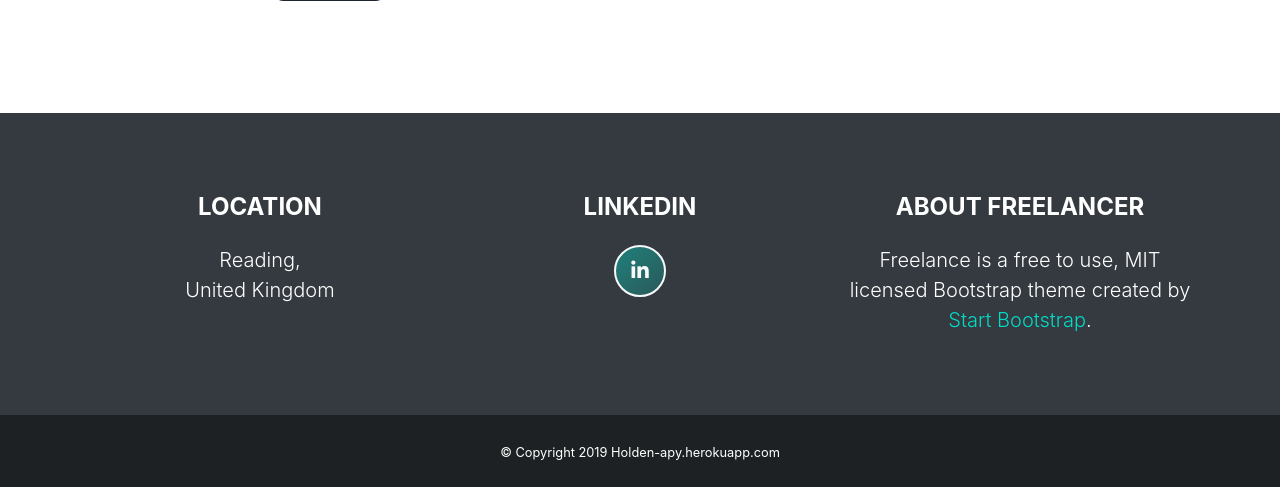
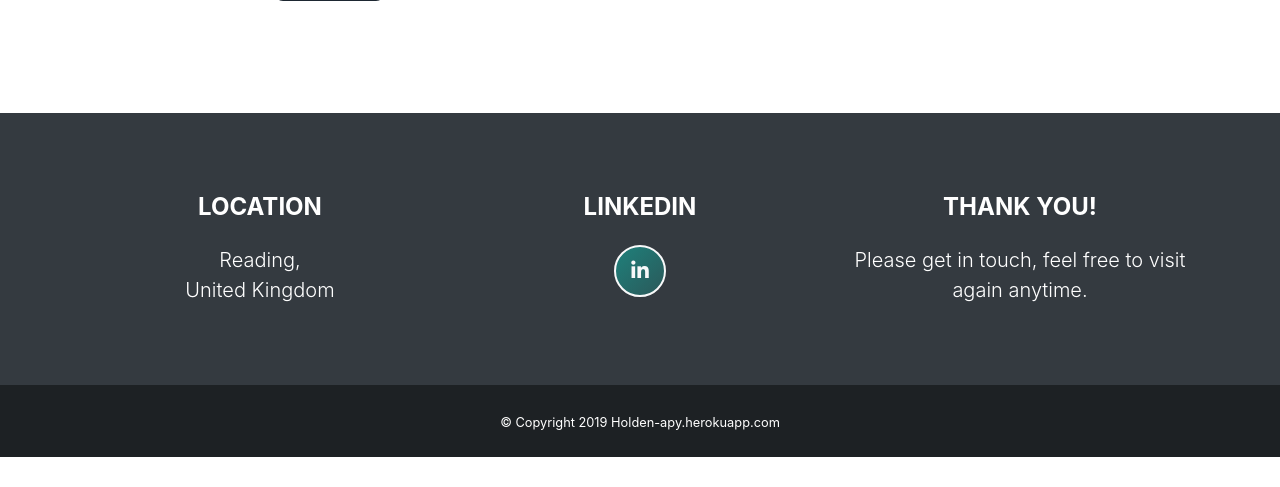
Before and after one commit to ElDiabloRojo/flask-portfolio, a Flask app: page / in a window 1280 px wide. Shown: the part 2847-3334 px from the top of the page. After the commit the page ends 3304 px from the top, so only its background shows below. Run offline with Flask 2, Linux system fonts and the light colour scheme; style sheets or scripts are compiled from the project's sources; some libraries are stand-ins or nearby versions.

Commit message:
minor updates

```diff
--- a/frontend/app/templates/index.html
+++ b/frontend/app/templates/index.html
@@ -288,9 +288,8 @@
 
             <!-- Footer About Text -->
             <div class="col-lg-4">
-                <h4 class="text-uppercase mb-4">About Freelancer</h4>
-                <p class="lead mb-0">Freelance is a free to use, MIT licensed Bootstrap theme created by
-                    <a class="text-secondary" href="http://startbootstrap.com">Start Bootstrap</a>.</p>
+                <h4 class="text-uppercase mb-4">Thank You!</h4>
+                <p class="lead mb-0">Please get in touch, feel free to visit again anytime.</p>
             </div>
 
         </div>
--- a/frontend/src/scss/base/_variables.scss
+++ b/frontend/src/scss/base/_variables.scss
@@ -1,13 +1,13 @@
 // Variables
 
 // Set custom colors
-$teal: #1D2731 !default;
-$powder: #03DAC6 !default;
+$custom1: #1D2731 !default;
+$custom2: #03DAC6 !default;
 
 
 // Override Bootstrap primary and secondary colors
-$primary: $teal !default;
-$secondary: $powder !default;
+$primary: $custom1 !default;
+$secondary: $custom2 !default;
 
 // Override Bootstrap font variables
 $font-family-sans-serif: "Rubik", -apple-system, BlinkMacSystemFont, "Segoe UI", Roboto, "Helvetica Neue", Arial, "Noto Sans", sans-serif, "Apple Color Emoji", "Segoe UI Emoji", "Segoe UI Symbol", 'Noto Color Emoji' !default;
```
Also changed, not shown: frontend/app/templates/_formhelpers.html (deleted, +0 -12 lines), 1 other file.
